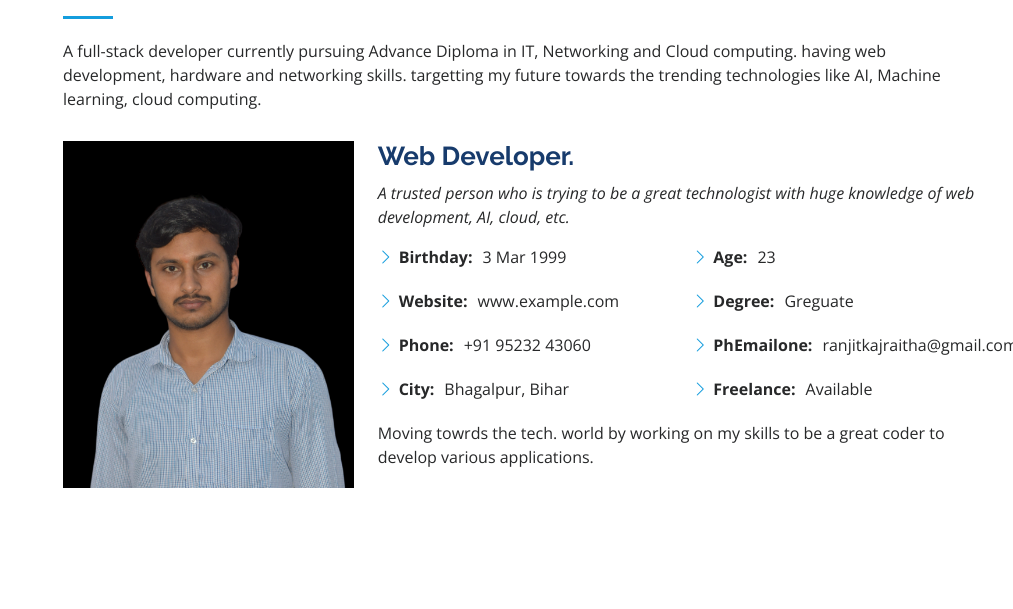
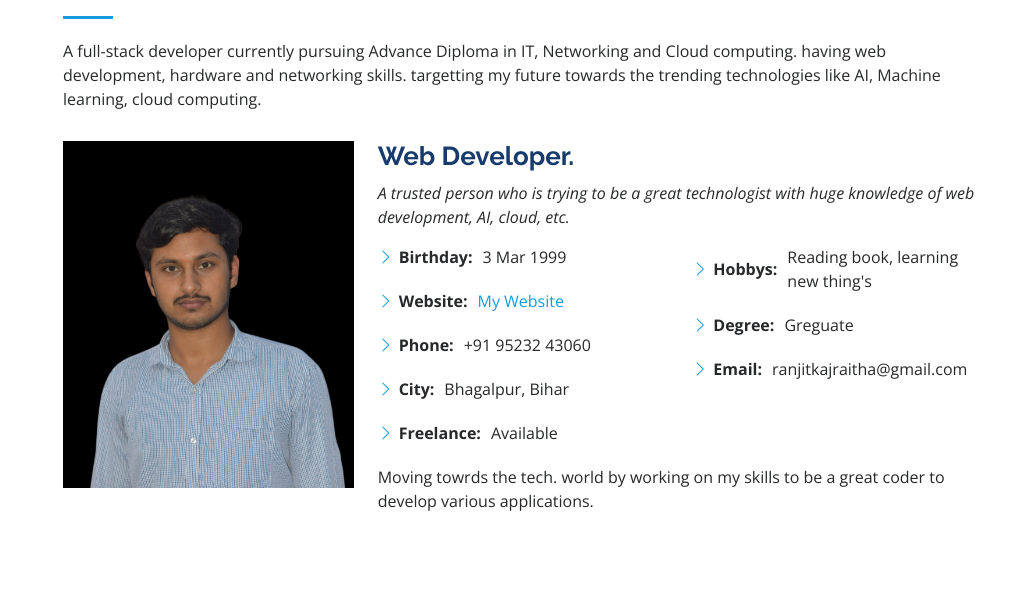
Before and after one commit to ranjitkaj/mycv, a Django app: template templates/index.html in a window 1280 px wide. Shown: the part 899-1508 px from the top of the page, without its empty margins (267-1280 px from the left). Run offline with Django 4.2, Linux system fonts and the light colour scheme; the template is opened without the code that fills it, so the values that code supplies are empty; some libraries are stand-ins or nearby versions.

Commit message:
Update index.html

```diff
--- a/templates/index.html
+++ b/templates/index.html
@@ -102,20 +102,22 @@
               <div class="col-lg-6">
                 <ul>
                   <li><i class="bi bi-chevron-right"></i> <strong>Birthday:</strong> <span>3 Mar 1999</span></li>
-                  <li><i class="bi bi-chevron-right"></i> <strong>Website:</strong> <span>www.example.com</span></li>
+                  <li><i class="bi bi-chevron-right"></i> <strong>Website:</strong><a href="https://hotelgunicorn.onrender.com"><span>My Website</span></li></a>
                   <li><i class="bi bi-chevron-right"></i> <strong>Phone:</strong> <span>+91 95232 43060</span></li>
                   <li><i class="bi bi-chevron-right"></i> <strong>City:</strong> <span>Bhagalpur, Bihar</span></li>
+                  <li><i class="bi bi-chevron-right"></i> <strong>Freelance:</strong> <span>Available</span></li>
                 </ul>
               </div>
               <div class="col-lg-6">
                 <ul>
-                  <li><i class="bi bi-chevron-right"></i> <strong>Age:</strong> <span>23</span></li>
+                  <li><i class="bi bi-chevron-right"></i> <strong>Hobbys:</strong> <span>Reading book, learning new thing's</span></li>
                   <li><i class="bi bi-chevron-right"></i> <strong>Degree:</strong> <span>Greguate</span></li>
-                  <li><i class="bi bi-chevron-right"></i> <strong>PhEmailone:</strong> <span>ranjitkajraitha@gmail.com</span></li>
-                  <li><i class="bi bi-chevron-right"></i> <strong>Freelance:</strong> <span>Available</span></li>
+                  <li><i class="bi bi-chevron-right"></i> <strong>Email:</strong> <span>ranjitkajraitha@gmail.com</span></li>
+
                 </ul>
               </div>
             </div>
+
             <p>
               Moving towrds the tech. world by working on my skills to be a great coder to develop various applications.
             </p>
```
